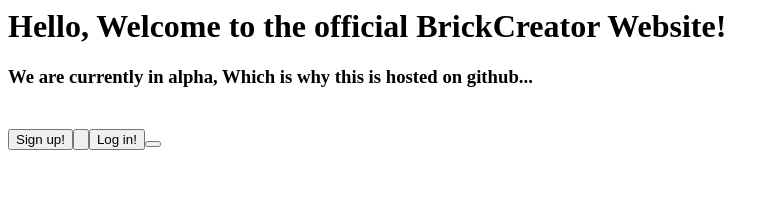
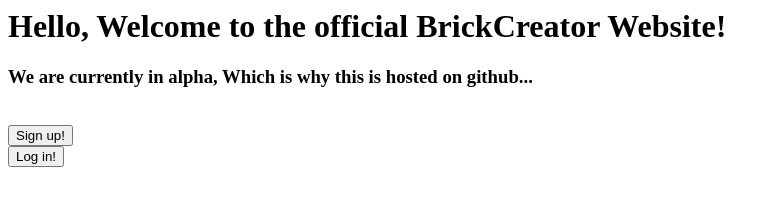
Before and after one commit to brickcreator/brickcreator.github.io, a plain HTML site: page index.html in a window 1280 px wide. Shown: the whole page, without its empty margins (0-779 px from the left). Drawn offline with Linux system fonts and the light colour scheme.

Commit message:
Update index.html

```diff
--- a/index.html
+++ b/index.html
@@ -2,10 +2,10 @@
   <title>BrickCreator</title>
 </head>
 <body>
-  <h1>Hello, Welcome to the official BrickCreator Website!<h1>
-  <h3>We are currently in alpha, Which is why this is hosted on github...<h3>
+  <h1>Hello, Welcome to the official BrickCreator Website!</h1>
+  <h3>We are currently in alpha, Which is why this is hosted on github...</h3>
   <br>
-  <button>Sign up!<button>
+  <button>Sign up!</button>
   <br>
-  <button>Log in!<button>
+  <button>Log in!</button>
 </body>
```
